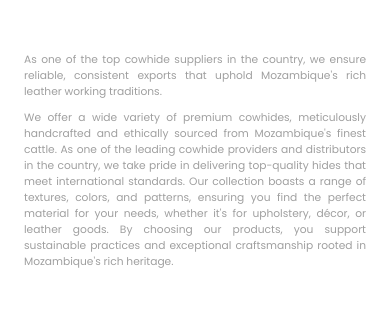
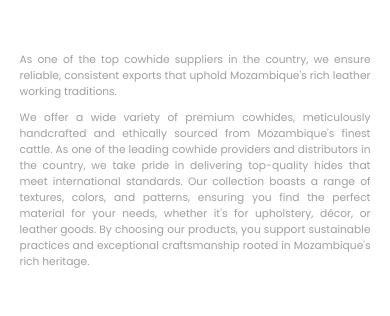
Before and after one commit to DEGEN101/cow-hide-exportation-website, a React (Create React App) app: page /#/ in a window 390 px wide. Shown: the part 270-586 px from the top of the page. Built offline with nearby package versions, Linux system fonts and the light colour scheme.

Commit message:
Changed homepage content container width

```diff
--- a/src/Pages/Homepage/Homepage.css
+++ b/src/Pages/Homepage/Homepage.css
@@ -63,10 +63,13 @@
 
     gap: max(2vw, 10px);
     text-align: justify;
+}
 
-    @media ( max-width: 640px) {
-        width: auto;
-        margin-inline: 1.5em;
+@media (max-width: 40em) {
+    .homepage-centre-container .homepage-content-container {
+        width: 90%;
+        max-width: 26em;
+        /* margin-inline: max(5vw, 20px);    */
     }
 }
 
@@ -80,8 +83,10 @@
     flex-direction: row;
     justify-content: space-between;
     align-items: center;
+}
 
-    @media ( max-width: 640px) {
+@media ( max-width: 640px) {
+    .homepage-centre-container .homepage-banner {
         margin-block: 3em;
     }
 }
@@ -123,8 +128,10 @@
     grid-template-rows: repeat(13, minmax(14.5px, 1fr));
 
     gap: 5pt 5pt;
+}
 
-    @media ( max-width: 640px) {
+@media ( max-width: 640px) {
+    .homepage-centre-container .gallary-section {
         margin-block: 3em;
         aspect-ratio: 1.4;
     }
```
